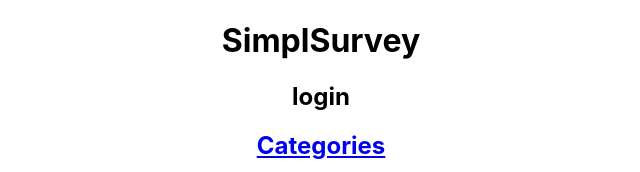
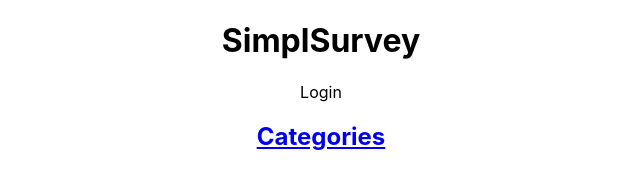
Before and after one commit to Sherryjsph3/simplsurvey_frontend, a React (Create React App) app: page / in a window 1280 px wide. Shown: the top 172 px of the page, without its empty margins (319-959 px from the left). Built offline with nearby package versions, Linux system fonts and the light colour scheme; no server answers; the HTML template or start-up script is replaced by a standard one.

Commit message:
adds conditional login logout to Nav

```diff
--- a/src/App.js
+++ b/src/App.js
@@ -95,7 +95,9 @@ function App() {
   return (
     <div className="App">
       <Header />
-      <Nav />
+      <Nav
+        user={user}
+      />
       <Main
         surveys={surveyState.surveys}
       // answerOptions={answerOptionsState.answerOptions}
--- a/src/components/Nav.js
+++ b/src/components/Nav.js
@@ -1,11 +1,29 @@
+import {login, logout} from '../services/firebase';
 import {Link} from 'react-router-dom'
 
-function Nav (props) {
+function Nav ({user}) {
 
 return (
     <div>
 
-    <h2>login</h2>
+    <div>
+        {
+        user ?
+        <div
+        onClick={logout}
+        >
+            Logout
+        </div>
+        :
+        <div
+        onClick={login}
+        >
+            Login
+        </div>
+        }
+
+
+    </div>
     <Link to='/categories'><h2>Categories</h2></Link>
     <Link to='/form'><h2>New Survey</h2></Link>
     <Link to=''><h2>My Surveys</h2></Link>
```
